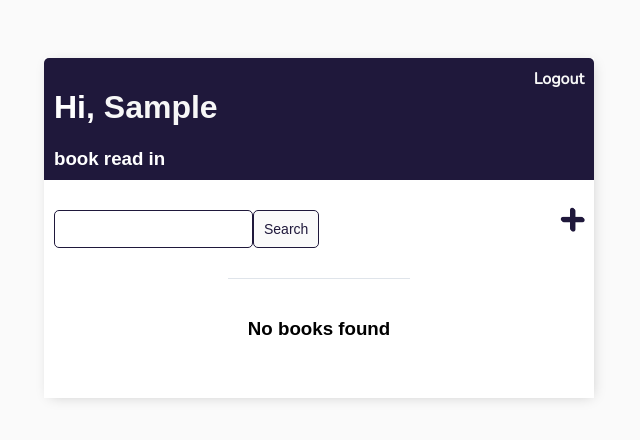
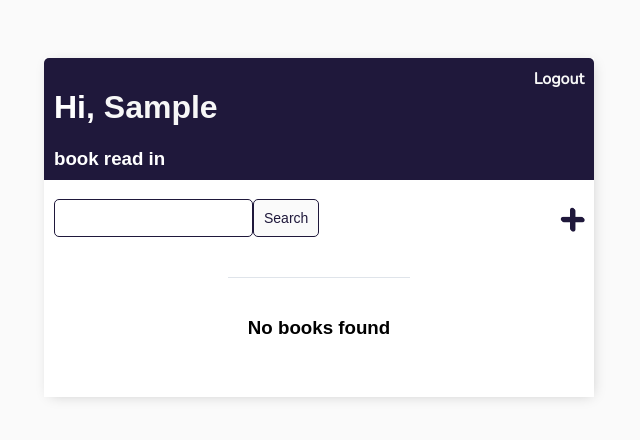
Before and after one commit to ethan-pt/reading_tracker, a Django app: page / in a window 1280 px wide. Shown: the top 440 px of the page, without its empty margins (321-961 px from the left). Run offline with Django 4.2, Linux system fonts and the light colour scheme; the visitor is signed in with stand-in values (Sample User, id 1); data that the repository does not hold is empty; parts of the project's set-up code (start-up, migrations or seed data) failed here and were passed over.

Commit message:
remove margin from search form

```diff
--- a/reading_tracker/templates/reading_tracker/readingstatus_list.html
+++ b/reading_tracker/templates/reading_tracker/readingstatus_list.html
@@ -18,7 +18,7 @@
 
 
 <div id="search-add-wrapper">
-    <form method="GET", style="margin-top: 20px; display: flex;">
+    <form method="GET", style="display: flex;">
         <input type="text" name="search-add-area" value="{{ search_input }}">
         <input class="button" type="submit" value="Search">
     </form>
```
